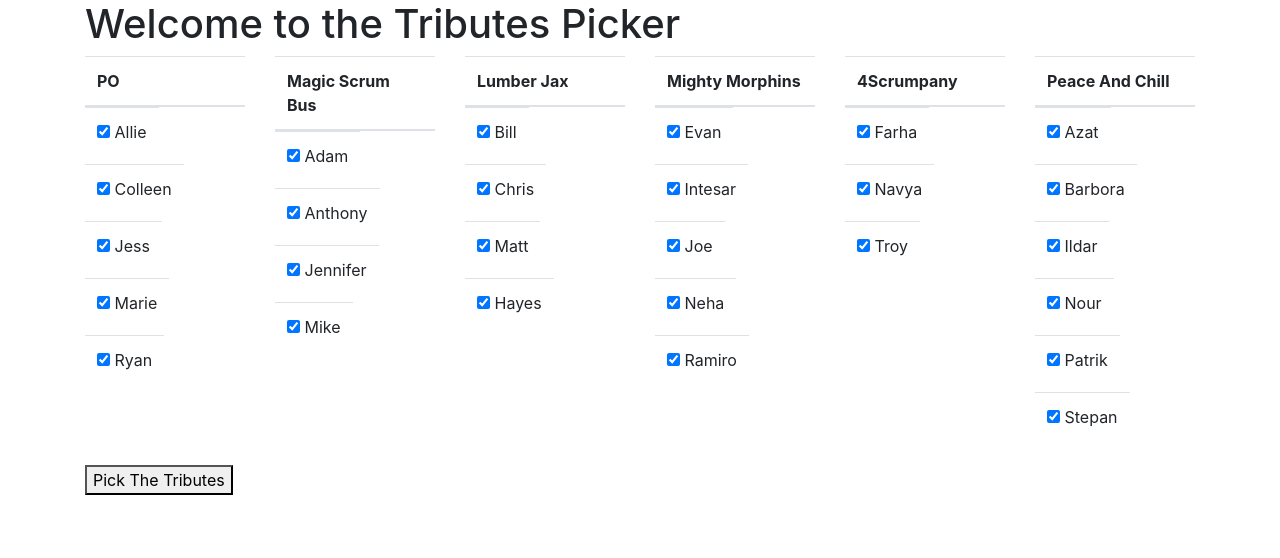
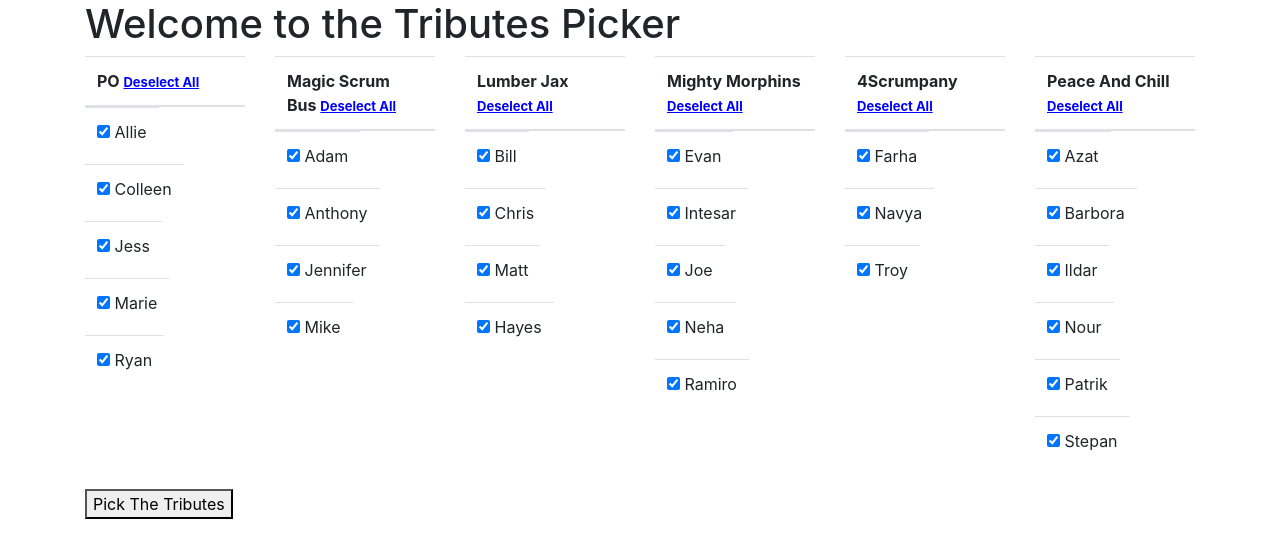
Before and after one commit to agoldh20/tributes-picker, a Vue app: page / in a window 1280 px wide. Shown: the top 558 px of the page. Built offline with nearby package versions, Linux system fonts and the light colour scheme.

Commit message:
adds deselect all function

```diff
--- a/src/views/Home.vue
+++ b/src/views/Home.vue
@@ -2,11 +2,11 @@
   <div class="home container">
     <h1>Welcome to the Tributes Picker</h1>
     <div class="row">
-      <div class="col" v-for="team in masterList">
+      <div class="col" v-for="(team, index) in masterList">
         <table class="table">
           <thead>
             <tr>
-              <th>{{ team.name }}</th>
+              <th>{{ team.name }} <span class="link" v-on:click="clearAll(index)">Deselect All</span></th>
             </tr>
           </thead>
           <tbody>
@@ -28,6 +28,13 @@
     </ul>
   </div>
 </template>
+<style>
+  .link {
+    color: blue;
+    text-decoration: underline;
+    font-size: small;
+  }
+</style>
 
 <script>
 export default {
@@ -36,8 +43,8 @@ export default {
       masterList: [
         {
           name: "PO",
-          members: ["Allie", "Colleen", "Jess","Marie", "Ryan"],
-          currentList: ["Allie", "Colleen", "Jess","Marie", "Ryan"]
+          members: ["Allie", "Colleen", "Jess", "Marie", "Ryan"],
+          currentList: ["Allie", "Colleen", "Jess", "Marie", "Ryan"]
         },
         {
           name: "Magic Scrum Bus",
@@ -79,6 +86,9 @@ export default {
         pick["person"] = member.currentList[randNum];
         this.tributes.push(pick);
       });
+    },
+    clearAll: function(teamIndex) {
+      this.masterList[teamIndex].currentList = [];
     }
   }
 };
```
